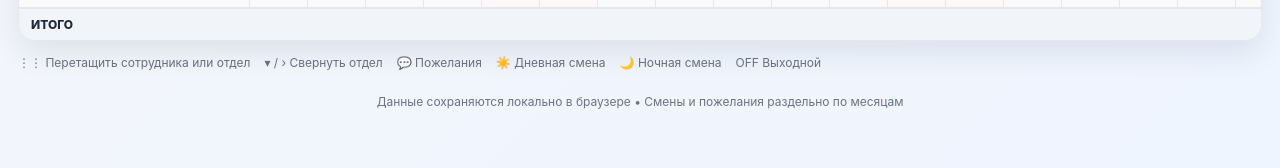
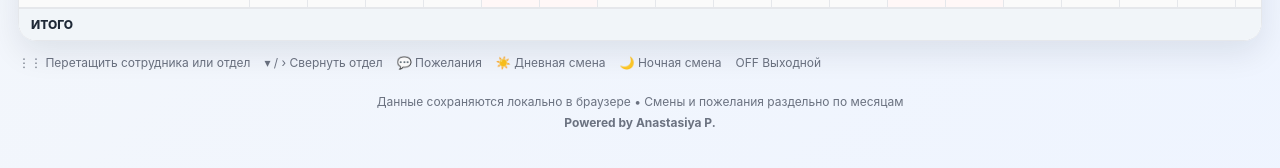
Before and after one commit to JohnCook36/work_time_departments, a React (Vite) app: page / in a window 1280 px wide. Shown: the part 454-622 px from the top of the page. Built offline with nearby package versions, Linux system fonts and the light colour scheme.

Commit message:
feat: add project footer attribution

```diff
--- a/src/App.tsx
+++ b/src/App.tsx
@@ -1096,8 +1096,13 @@ function App() {
           </Legend>
 
           <Footer>
-            Данные сохраняются локально в браузере • Смены и пожелания раздельно
-            по месяцам
+            <div>
+              Данные сохраняются локально в браузере • Смены и пожелания раздельно
+              по месяцам
+            </div>
+            <div style={{ marginTop: 6, fontWeight: 700 }}>
+              Powered by Anastasiya P.
+            </div>
           </Footer>
         </Container>
       </Page>
```
